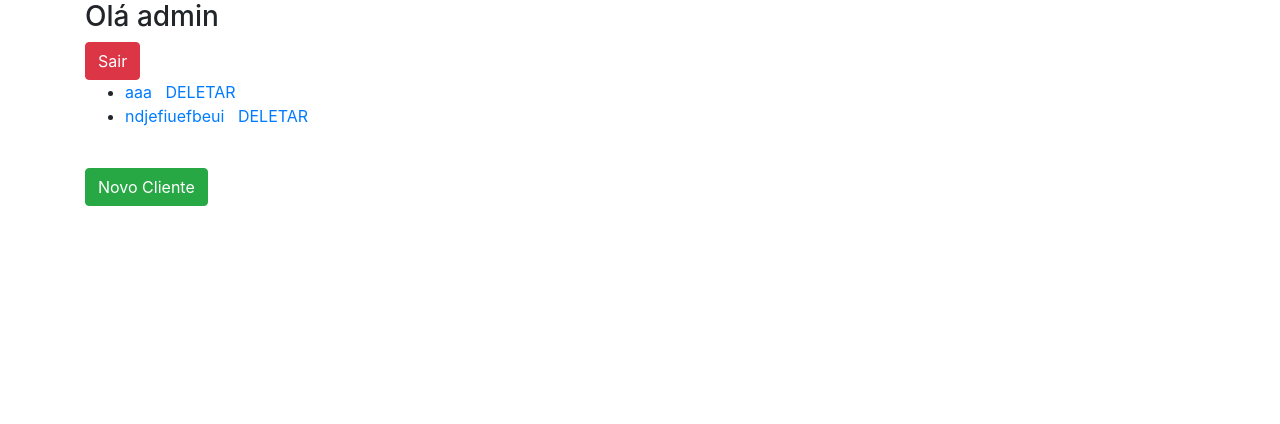
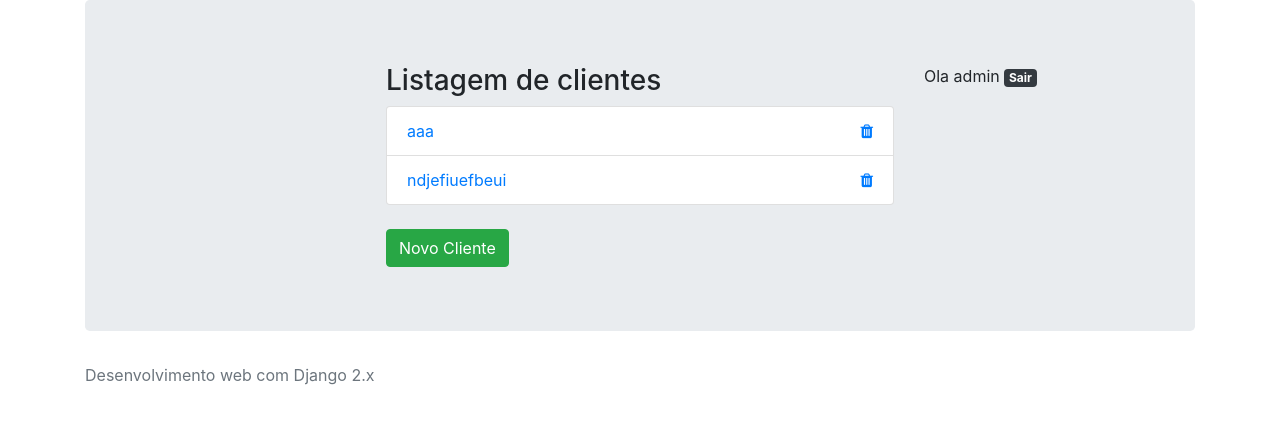
Before and after one commit to alexolirib/django_management_clientes, a Django app: page /client/list/ in a window 1280 px wide. Shown: the top 424 px of the page. Run offline with Django 3.2, Linux system fonts and the light colour scheme; a user stored in the database is signed in; data comes from the database, SQL or seed files in the repository; some libraries are stand-ins or nearby versions.

Commit message:
melhorando a interface

```diff
--- a/client/templates/person.html
+++ b/client/templates/person.html
@@ -3,15 +3,20 @@
 {% block title %}Olá {{user}} {% endblock %}
 
 {% block body %}
-<div class="container">
-    <h3>Olá {{user}}</h3>
-    <a href="{%url 'logout'%}" class="btn btn-danger">Sair</a>
-    <ul>
+    <div class="row">
+        <div class="col">
+
+        </div>
+        <div class="col-6">
+            <h3>Listagem de clientes</h3>
+            <ul class="list-group">
                 {% for person in v_persons %}
-        <li>
+                <li class="list-group-item">
                     <a href="{% url 'person_update' person.id %}"> {{ person.first_name }} </a>
                     &nbsp;
-            <a href="{% url 'person_delete' person.id %}"> DELETAR </a>
+                    <a href="{% url 'person_delete' person.id %}" class="trash-item">
+                        <i class="fa fa-trash" aria-hidden="true"></i>
+                    </a>
                 </li>
                 {%endfor%}
             </ul>
@@ -19,4 +24,24 @@
             <br>
             <a href="{% url 'person_new'%}" class="btn btn-success">Novo Cliente</a>
         </div>
+
+        <div class="col">
+            {% if user.is_authenticated %}
+            <p>Ola {{user }}
+                <a href="{%url 'logout'%}">
+                    <span class="badge badge-dark">Sair</span>
+                </a>
+            </p>
+
+            {% endif %}
+        </div>
+    </div>
 {% endblock %}
+
+{% block footer %}
+<footer class="footer">
+    <div class="container">
+        <span class="text-muted">Desenvolvimento web com Django 2.x</span>
+    </div>
+</footer>
+{% endblock %}
--- a/statics/style.css
+++ b/statics/style.css
@@ -0,0 +1,3 @@
+.trash-item {
+    float: right;
+}
--- a/templates/base.html
+++ b/templates/base.html
@@ -3,13 +3,24 @@
 <html lang="en">
 <head>
     <meta charset="UTF-8">
-    <title>{% block title %}{% endblock%}</title>
-    <link rel="stylesheet"  href="https://stackpath.bootstrapcdn.com/bootstrap/4.0.0/css/bootstrap.min.css">
-    <link rel="stylesheet"  href="{% static 'style.css' %}">
+    <meta name="viewport"
+          content="width=device-width, user-scalable=no, initial-scale=1.0, maximum-scale=1.0, minimum-scale=1.0">
+    <meta http-equiv="X-UA-Compatible" content="ie=edge">
+    <link rel="stylesheet" href="https://maxcdn.bootstrapcdn.com/bootstrap/4.0.0/css/bootstrap.min.css">
+    <link rel="stylesheet" href="https://maxcdn.bootstrapcdn.com/font-awesome/4.7.0/css/font-awesome.min.css">
+    <link rel="stylesheet" href="{% static 'stick-footer.css' %}">
+    <link rel="stylesheet" href="{% static 'style.css' %}">
 
 </head>
 <body>
-    {% block body %}
-    {% endblock %}
+<div class="container">
+    <div class="jumbotron">
+        {% block body %}
+        {% endblock %}
+    </div>
+</div>
+
+{% block footer %}
+{% endblock %}
 </body>
 </html>
```
Also changed, not shown: home/templates/home.html (+23 -8 lines), templates/registration/login.html (+8 -1 lines). Lines whose indentation alone changed are shown as unchanged.
